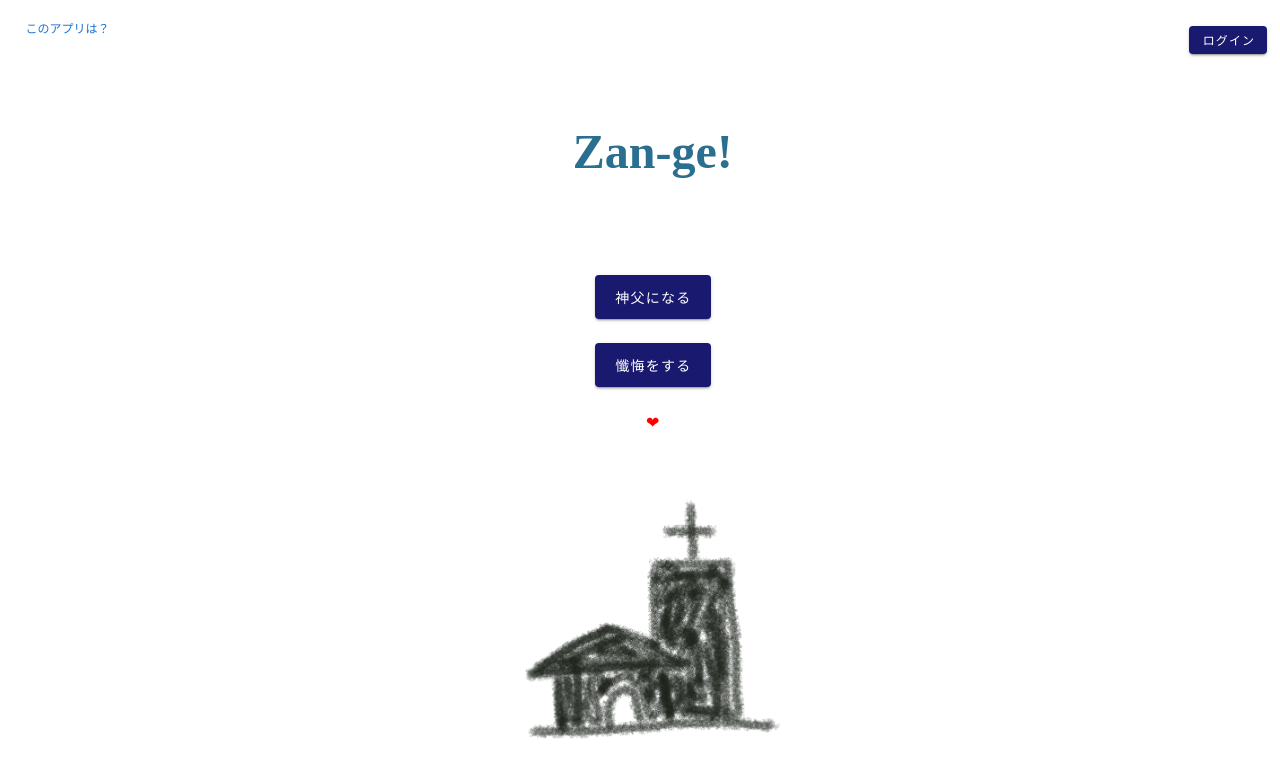
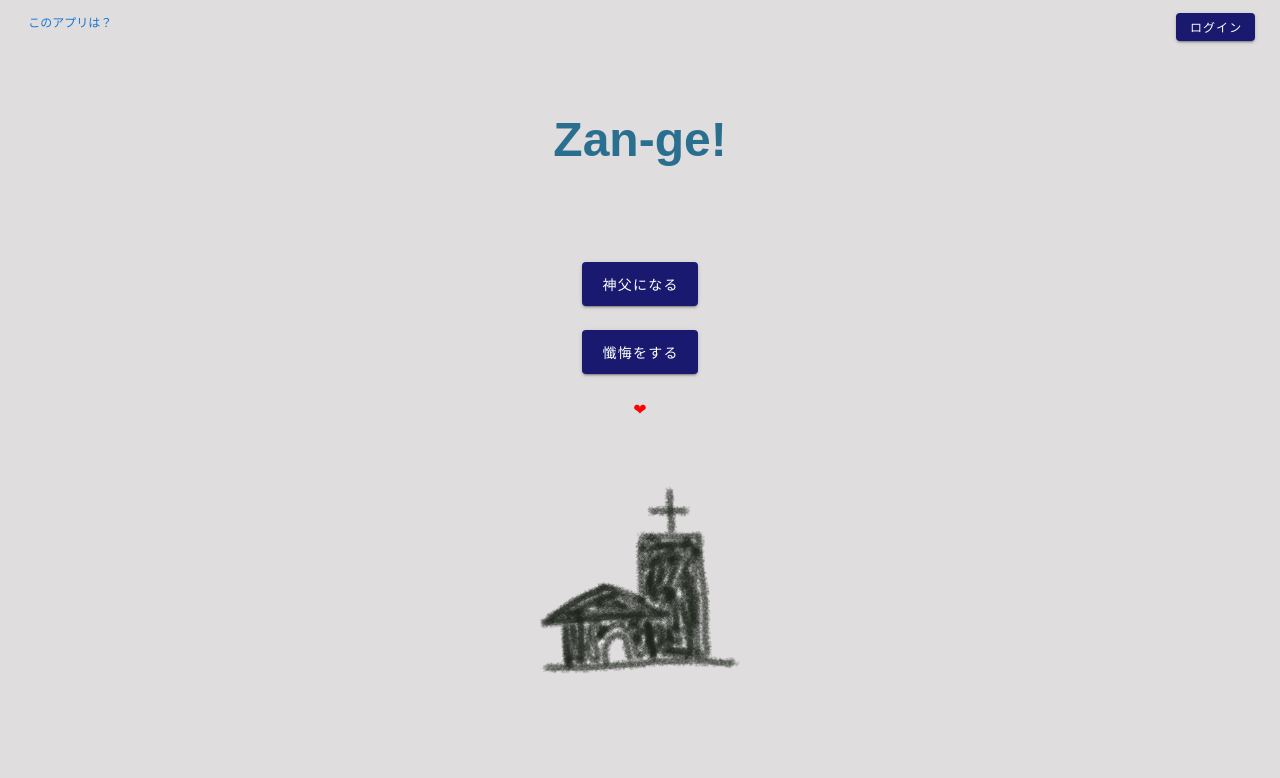
Before and after one commit to Kuroneko-mayuge/public_zanngeapp, a Vue app: page / in a window 1280 px wide. Shown: the top 778 px of the page. Built offline with nearby package versions, Linux system fonts and the light colour scheme; no server answers.

Commit message:
デザインを修正

```diff
--- a/src/components/Header.vue
+++ b/src/components/Header.vue
@@ -61,16 +61,10 @@ img {
     z-index: 0;
 }
 .pos-right {
-    float: right;
-    height: 32px;
-    width: 32px;
-}
-.pos-right-btn {
-    position:absolute;
-    right:80px;
-    top:10px;
-    height: 32px;
-    width: 32px;
+  float: right;
+  height: 3%;
+  width: 3%;
+  margin-right: 1.5%;
 }
 
 .line-up {
--- a/src/components/HomePage.vue
+++ b/src/components/HomePage.vue
@@ -19,7 +19,7 @@
     </v-row>
     <v-row>
       <v-col align="center">
-        <div v-if="!loadingFlg && !photoURL" class="loading">
+        <div v-if="!loadingFlg && !photoURL" class="heart_loading">
           <Loading/>
         </div>
         <div v-else-if="isOnHomePage()">
@@ -29,10 +29,12 @@
       </v-col>
     </v-row>
     <br>
-    <div id="chapel" align="center">
+    <div id="chapel" align="center" v-if="isOnHomePage()">
       <img src="@/assets/イラスト.png">
     </div>
-    <Loading v-show="loading"></Loading>
+    <div align="center" v-show="loading">
+      <Loading class="main_loading"></Loading>
+    </div>
     <router-view></router-view>
   </div>
 </template>
@@ -153,16 +155,17 @@ export default {
 <style>
 #newcontainer {
   padding: 1%;
-  margin: 1%;
+  margin: 0%;
   width: 100%;
   height: 100%;
+  background-color: #dfdddd;
 }
 
 .heart {
   color: red;
 }
 h1 {
-  font-family: "HGP行書体";
+  font-family: sans-serif;
   font-size: 300%;
   margin: 5%;
   color: #2a6f8f;
@@ -170,20 +173,25 @@ h1 {
 
 .description {
   position: fixed;
-  top: 2%;
+  margin-left: 1.2%;
+  top: 1.3%;
   width: 25%;
   height: 200%;
   z-index: 1;
 }
 
-.loading {
-  height: 32px;
-  width: 32px
+.heart_loading {
+  height: 3%;
+  width: 3%;
+}
+.main_loading {
+  height: 20%;
+  width: 20%;
 }
 
 #chapel img {
-  width: 23%;
-  height: 23%;
+  width: 18%;
+  height: 18%;
   border-radius: 0%;
   margin-top: 3%;
 }
```
